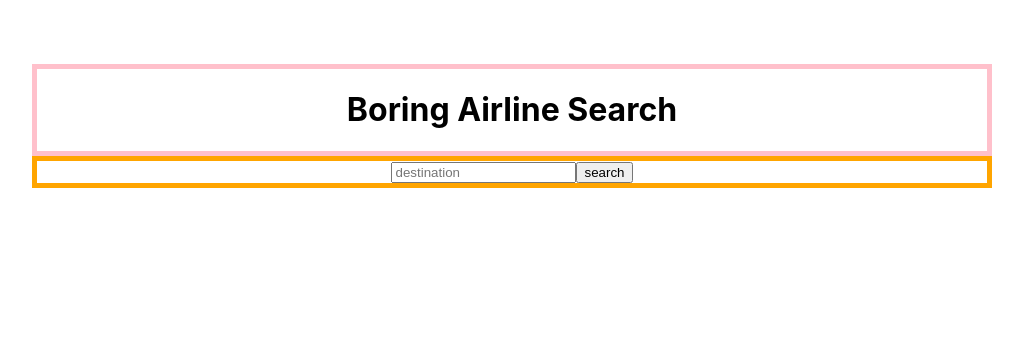
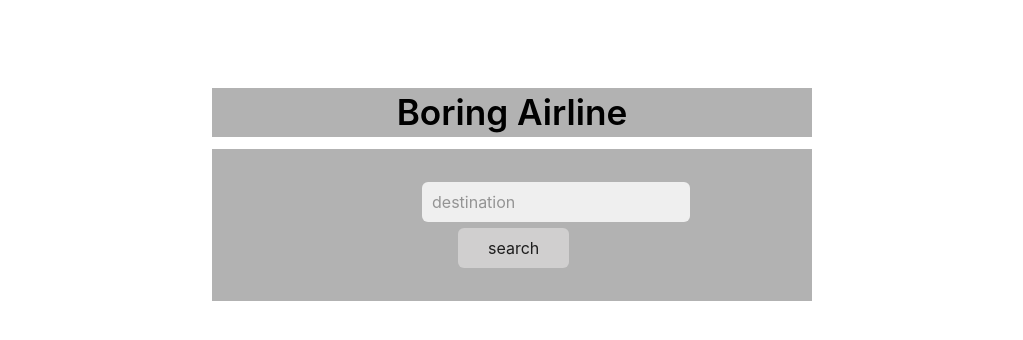
Before and after one commit to Justinmehmed/boring-airlines-client, a React (Create React App) app: page / in a window 1280 px wide. Shown: the top 340 px of the page, without its empty margins (128-1151 px from the left). Built offline with nearby package versions, Linux system fonts and the light colour scheme.

Commit message:
Added styling

```diff
--- a/public/index.html
+++ b/public/index.html
@@ -9,6 +9,7 @@
       name="description"
       content="Web site created using create-react-app"
     />
+    <link rel="stylesheet" href="https://cdn.jsdelivr.net/npm/water.css@2/out/water.css">
 
     <link rel="apple-touch-icon" href="%PUBLIC_URL%/logo192.png" />
     <!--
--- a/src/components/Header.js
+++ b/src/components/Header.js
@@ -1,11 +1,14 @@
 import React, { Component } from 'react';
+
 
 
 class Header extends Component {
   render() {
     return (
       <div id="header">
-        <h1>Boring Airline Search</h1>
+        <div>
+          <h1>Boring Airline</h1>
+        </div>
       </div>
     );
   }
--- a/src/components/ToAndFrom.js
+++ b/src/components/ToAndFrom.js
@@ -1,6 +1,4 @@
 import React, { Component } from 'react';
-
-import Button from 'react-bootstrap/Button';
 
 import ListOfFlights from './ListOfFlights'
 
@@ -22,10 +20,10 @@ constructor() {
   render () {
     return (
       <div id="searchComponent">
-        <div>
+        <div className="searchDiv">
           <form onSubmit={this._handleSubmit} className="ToAndFromSubmit">
             <input type="search" placeholder="destination"/>
-            <input type="submit" value="search"/>
+            <input id="searchButtonTo" type="submit" value="search"/>
           </form>
         </div>
         {this.state.isSubmitted && <ListOfFlights />}
--- a/src/index.css
+++ b/src/index.css
@@ -7,7 +7,7 @@ body {
   -moz-osx-font-smoothing: grayscale;
   text-align: center;
   padding: 4em;
-  max-width: 960px;
+  max-width: 600px;
 }
 
 code {
@@ -19,22 +19,26 @@ ul {
   list-style-type: none;
 }
 
+
 /*=========================== COMPONENT BORDERS =================================*/
 
 #border-outline {
-  border: 5px solid red;
+
 }
 
 #searchComponent {
-  border:  5px solid orange;
+  padding-top: 1px;
+  background-color: rgba(0,0,0,.3);
+  padding-bottom: 1px;
 }
 
 #listOfFlightsComponent {
-  border: 5px solid Chartreuse;
+
 }
 
 #header {
-  border: 5px solid pink;
+  background-color: rgba(0,0,0,.3);
+
 }
 
 /*=========================== COMPONENT BORDERS =================================*/
@@ -52,16 +56,18 @@ ul {
   margin-bottom: 0.5em;
 }
 
-
-#footer {
-  position: absolute;
-  bottom: 0;
-  width: 960px;
-  height: 2.5rem;
-  padding-bottom: 5em;
+/*=========================== SEAT DIAGRAM =================================*/
+.searchDiv {
+  padding-left: 35%;
+  padding-right: 35%;
+  margin-top: 2em;
+  margin-bottom: 2em;
 }
 
-/*=========================== SEAT DIAGRAM =================================*/
+#searchButtonTo {
+  margin-left: 20%;
+}
+
 
 button.seats {
   width: 50px;
```
